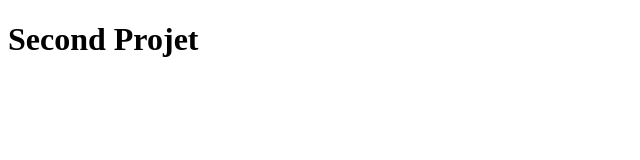
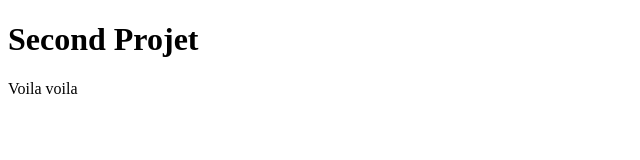
Before and after one commit to cambreau/TP1-Camille-Breau-Environnement, a plain HTML site: page projet2.html in a window 1280 px wide. Shown: the full height of the page, 0-640 px from the left. Drawn offline with Linux system fonts and the light colour scheme.

Commit message:
Second changement

```diff
--- a/projet2.html
+++ b/projet2.html
@@ -7,5 +7,6 @@
   </head>
   <body>
     <h1>Second Projet</h1>
+    <p>Voila voila</p>
   </body>
 </html>
```
